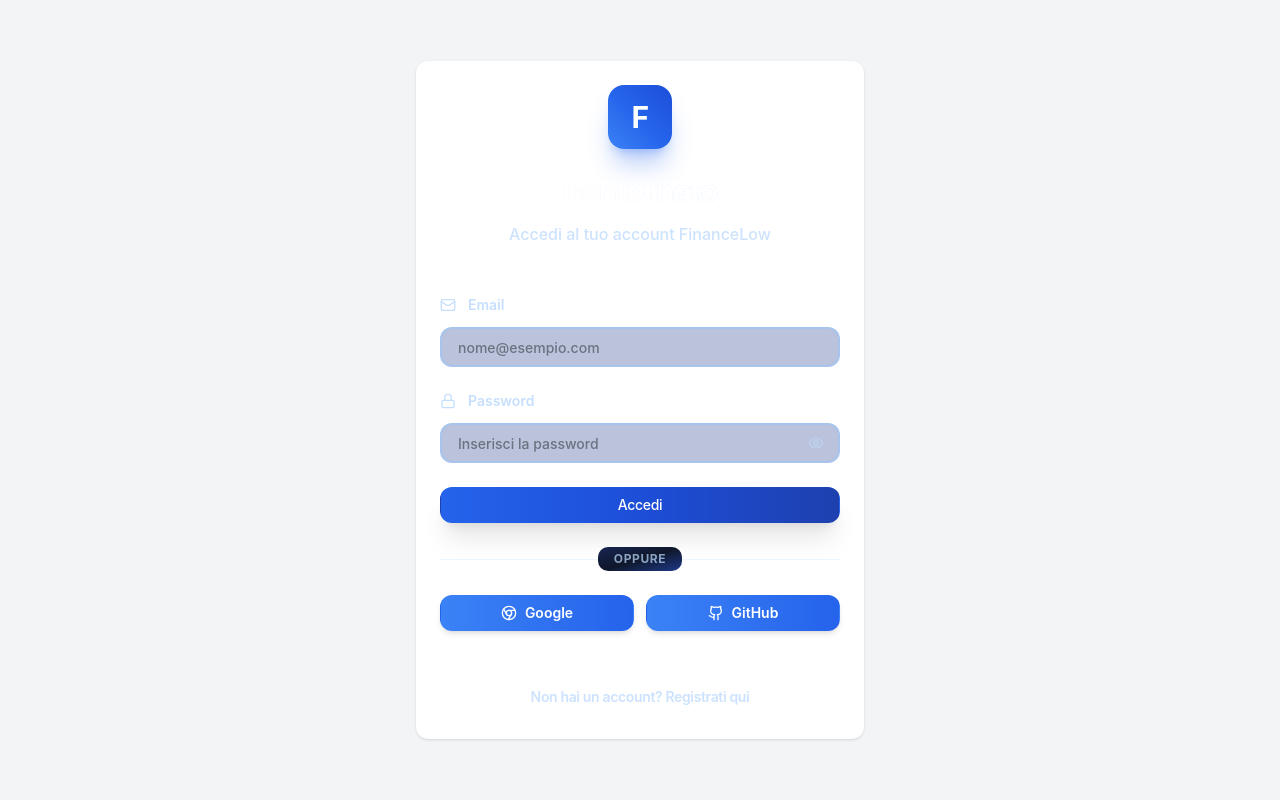
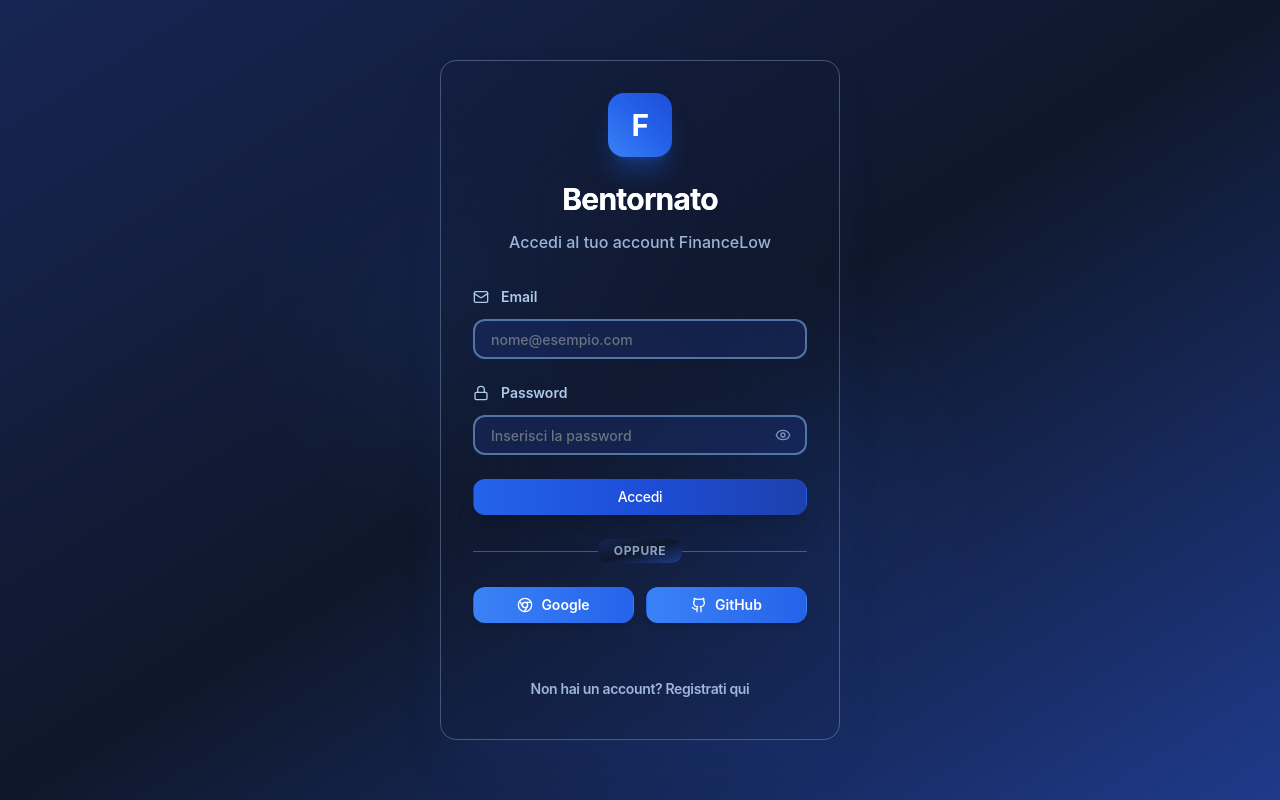
Before and after one commit to diegof-22/FinanceFlow, a React (Create React App) app: page / in a window 1280 px wide. Built offline with nearby package versions, Linux system fonts and the light colour scheme; no server answers.

Commit message:
update login

```diff
--- a/public/sw.js
+++ b/public/sw.js
@@ -1,4 +1,4 @@
-const CACHE_VERSION = 'v8';
+const CACHE_VERSION = 'v9';
 const CACHE_NAME = `financelow-${CACHE_VERSION}-ultra-safe`;
 const STATIC_CACHE = `financelow-static-${CACHE_VERSION}-ultra-safe`;
 const RUNTIME_CACHE = `financelow-runtime-${CACHE_VERSION}-ultra-safe`;
--- a/src/pages/Login.tsx
+++ b/src/pages/Login.tsx
@@ -191,8 +191,48 @@
 
 
   return (
-    <div className="min-h-screen bg-gray-100 flex flex-col justify-center items-center">
-      <div className="w-full max-w-md bg-white rounded-lg shadow p-6 flex flex-col gap-4">
+    <div className="min-h-screen w-full flex items-center justify-center bg-gradient-to-br from-blue-950 via-slate-900 to-blue-900 font-sf overflow-hidden relative">
+      <div className="absolute inset-0 overflow-hidden pointer-events-none">
+        <motion.div
+          className="absolute top-1/4 left-1/4 w-64 h-64 bg-blue-500/15 rounded-full blur-3xl"
+          animate={{
+            scale: [1, 1.2, 1],
+            opacity: [0.4, 0.6, 0.4],
+            x: [0, 30, 0],
+            y: [0, -20, 0],
+          }}
+          transition={{
+            duration: 6,
+            repeat: Infinity,
+            ease: "easeInOut",
+          }}
+        />
+        <motion.div
+          className="absolute bottom-1/4 right-1/4 w-64 h-64 bg-blue-600/15 rounded-full blur-3xl"
+          animate={{
+            scale: [1.2, 1, 1.2],
+            opacity: [0.6, 0.4, 0.6],
+            x: [0, -30, 0],
+            y: [0, 20, 0],
+          }}
+          transition={{
+            duration: 6,
+            repeat: Infinity,
+            ease: "easeInOut",
+            delay: 3,
+          }}
+        />
+      </div>
+      <div className="w-full max-w-md mx-auto px-6 relative z-10">
+        <motion.div
+          className="bg-white/8 backdrop-blur-3xl border border-blue-200/30 rounded-2xl p-8 shadow-2xl shadow-blue-900/20"
+          {...formAnimations.container}
+          whileHover={{
+            scale: 1.01,
+            boxShadow: "0 25px 50px -12px rgba(59, 130, 246, 0.25)",
+          }}
+          transition={{ duration: 0.3 }}
+        >
           <motion.div
             className="text-center mb-8"
             initial={{ opacity: 0, y: -30 }}
@@ -393,6 +433,7 @@
               </motion.button>
             </div>
           </form>
+        </motion.div>
       </div>
     </div>
   );
```
Lines whose indentation alone changed are shown as unchanged.
